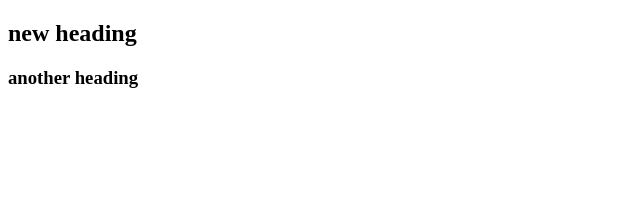
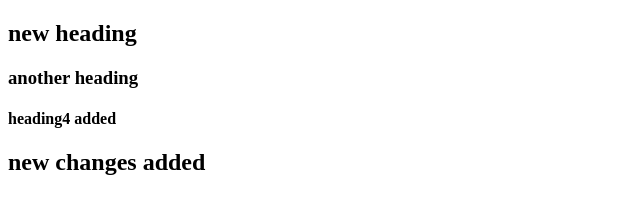
Before and after one commit to thallurujaswanth7/HTML, a plain HTML site: page index1.html in a window 1280 px wide. Shown: the whole page, without its empty margins (0-640 px from the left). Drawn offline with Linux system fonts and the light colour scheme.

Commit message:
chnages added

```diff
--- a/index1.html
+++ b/index1.html
@@ -9,5 +9,7 @@
 <body>
     <h2>new heading</h2>
     <h3>another heading</h3>
+    <h4>heading4 added</h4>
+    <h2>new changes added</h2>
 </body>
 </html>
```
Also changed, not shown: 1 other file.
